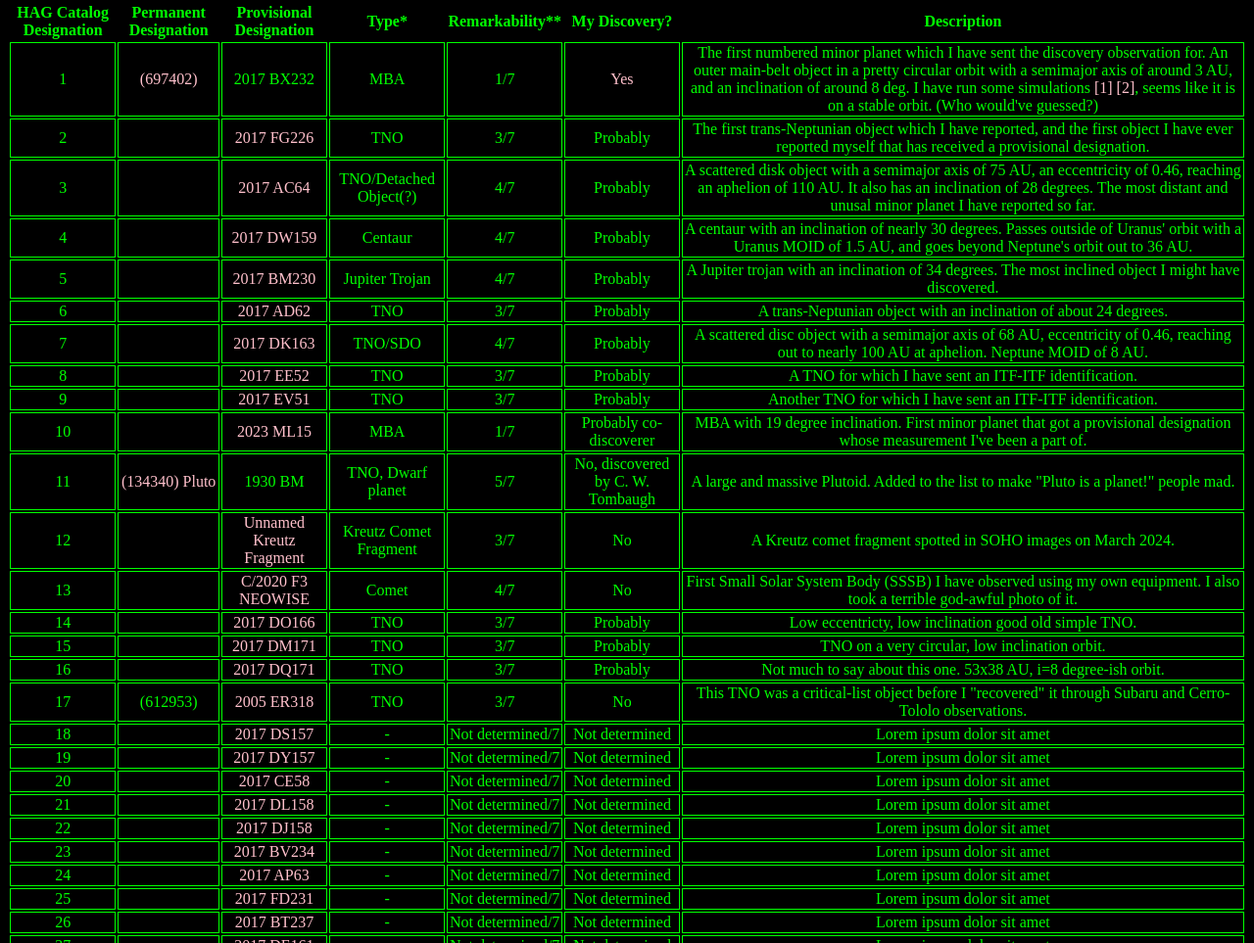
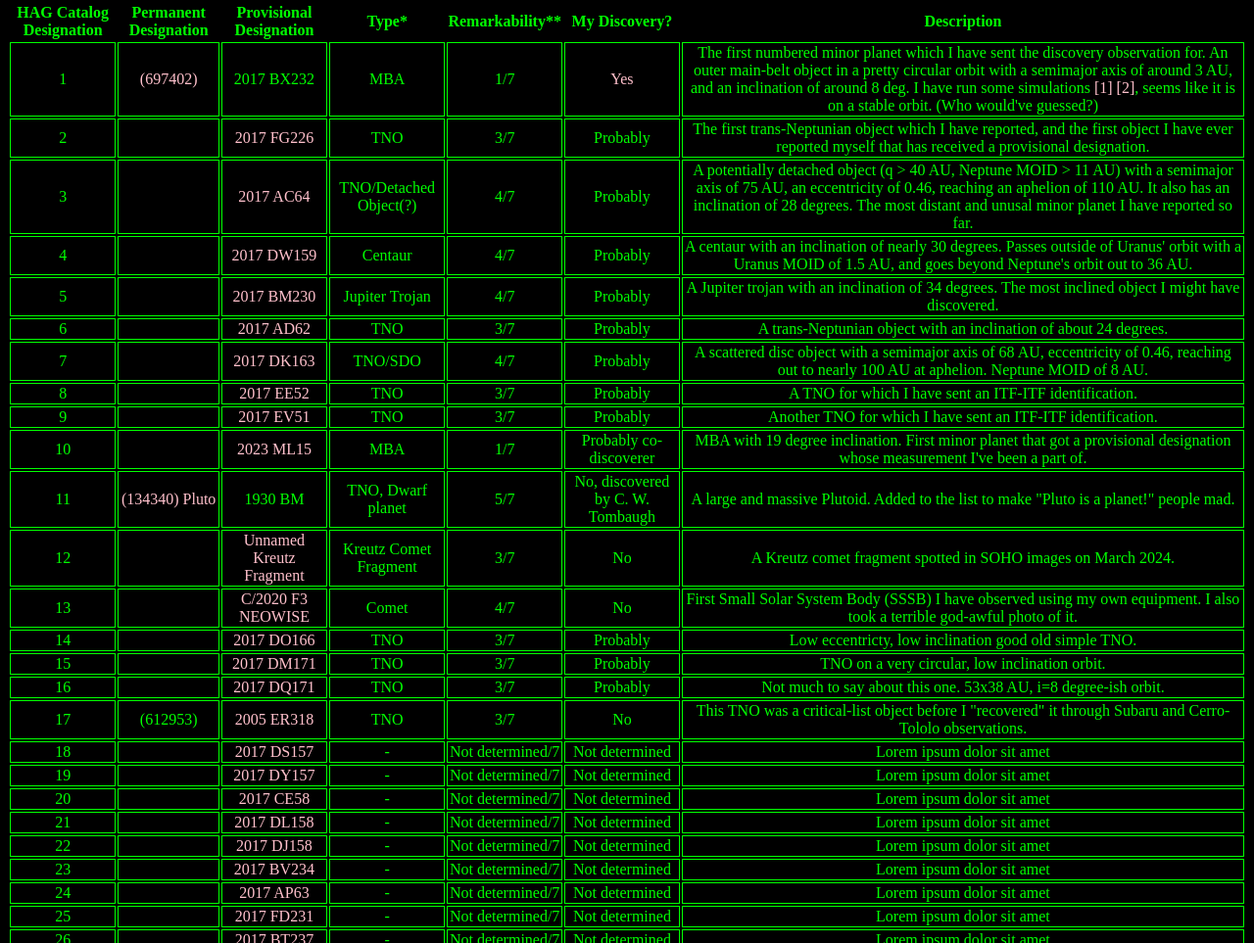
Before and after one commit to arda-guler/MPcatalog, a plain HTML site: page index.html in a window 1280 px wide. Shown: the part 1045-2008 px from the top of the page at 98% size. Drawn offline with nearby package versions, Linux system fonts and the light colour scheme.

Commit message:
Modify AC64 explanation

```diff
--- a/index.html
+++ b/index.html
@@ -120,7 +120,7 @@
 			<td>TNO/Detached Object(?)</td>
 			<td>4/7</td>
 			<td>Probably</td>
-			<td>A scattered disk object with a semimajor axis of 75 AU, an eccentricity of 0.46, reaching an aphelion of 110 AU. It also has an inclination of 28 degrees. The most distant and unusal minor planet I have reported so far.</td>
+			<td>A potentially detached object (q > 40 AU, Neptune MOID > 11 AU) with a semimajor axis of 75 AU, an eccentricity of 0.46, reaching an aphelion of 110 AU. It also has an inclination of 28 degrees. The most distant and unusal minor planet I have reported so far.</td>
 		 </tr>
 		 <tr>
 			<td>4</td>
```
